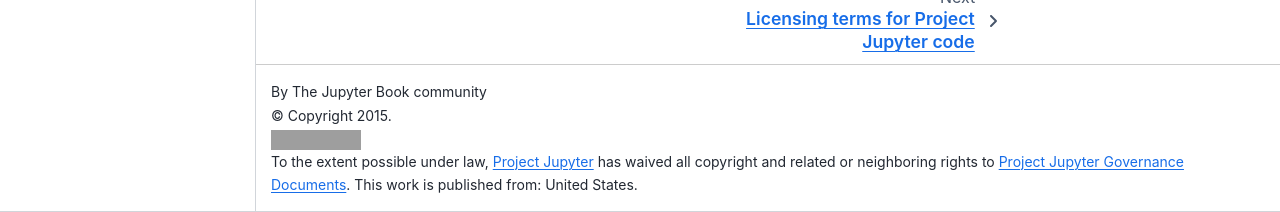
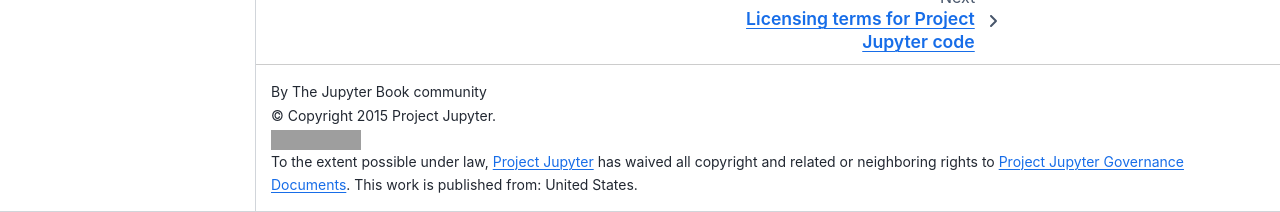
Before and after one commit to jupyter/governance, a Jupyter Book: the page built from intro.md, in a window 1280 px wide and 938 px high. Shown: the part 726-938 px from the top of the window. Built offline with Jupyter Book 1.0.4 settings and Sphinx 7.4.7 and the Sphinx Book theme 1.1.4, drawn with Linux system fonts in a browser that asks for light colours; pages that are not in the unit, such as notebooks, are missing from menus; grey boxes are pictures that could not be loaded.

Commit message:
Update _config.yml
Co-authored-by: Jason Grout <jasongrout@users.noreply.github.com>

```diff
--- a/_config.yml
+++ b/_config.yml
@@ -1,6 +1,6 @@
 title                       : Project Jupyter Governance
 exclude_patterns            : ["LICENSE.md", "README.md"]
-copyright: "2015"
+copyright: "2015 Project Jupyter"
 html:
   extra_footer: |
     <p xmlns:dct="http://purl.org/dc/terms/" xmlns:vcard="http://www.w3.org/2001/vcard-rdf/3.0#">
```
